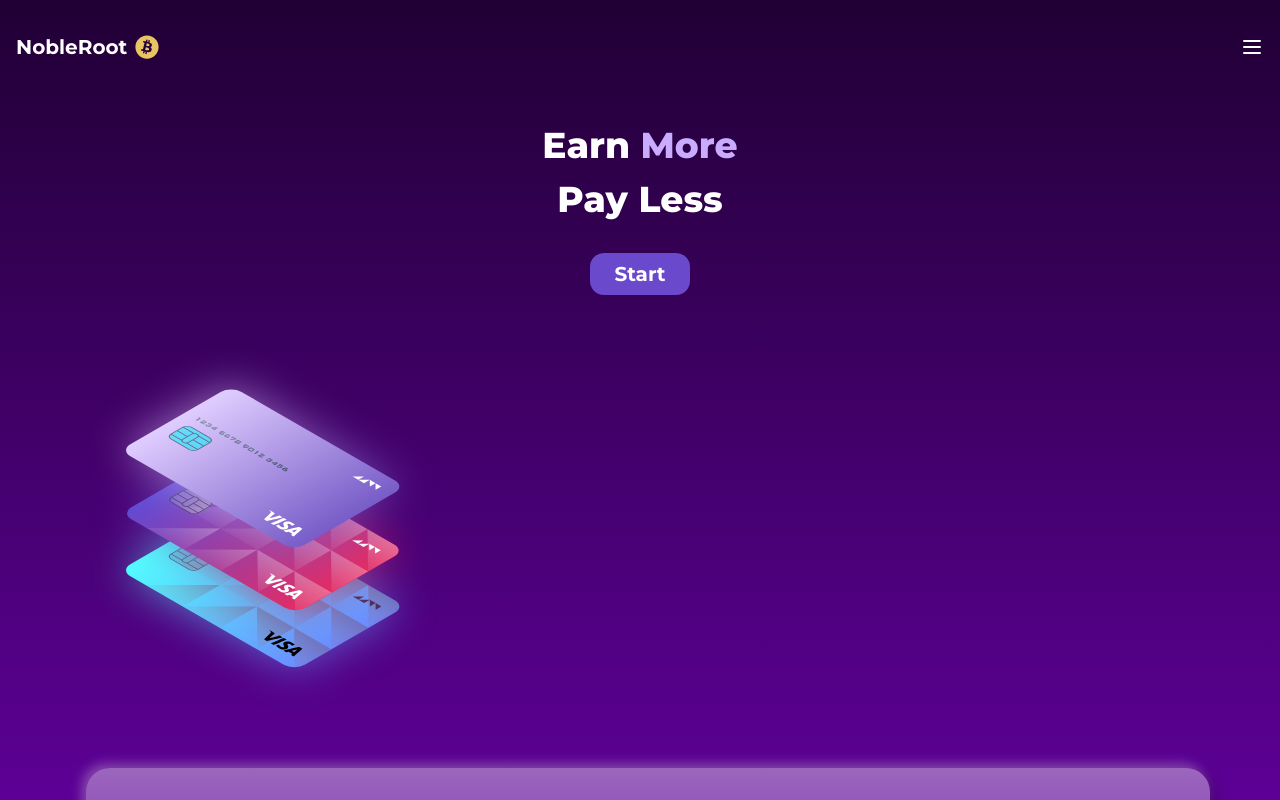
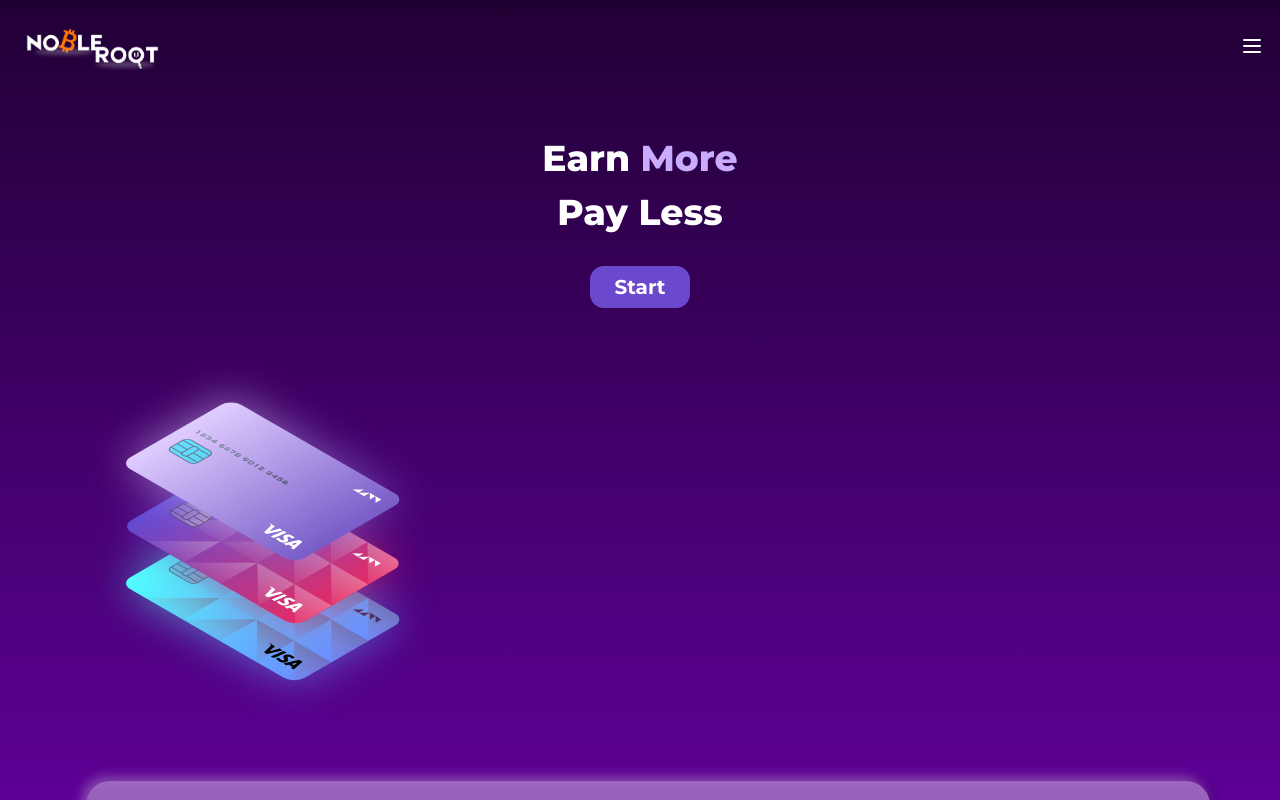
Before and after one commit to LuanVM1810/nobleroot, a React (Vite) app: page / in a window 1280 px wide. Built offline with nearby package versions, Linux system fonts and the light colour scheme.

Commit message:
add logo

```diff
--- a/src/App.tsx
+++ b/src/App.tsx
@@ -4,7 +4,7 @@ import Slogan from "./components/Slogan/Slogan";
 
 export default function App() {
   return (
-    <h1 className="font-montserrat overflowy-y-auto overflow-x-hidden text-white h-screen px-4 py-8 bg-gradient-to-b from-purple-900 to-purple-700">
+    <h1 className="font-montserrat overflowy-y-auto overflow-x-hidden text-white h-screen px-4 pt-4 pb-8 bg-gradient-to-b from-purple-900 to-purple-700">
       <NavBar />
       <Slogan />
       <Content />
--- a/src/components/NavBar/NavBar.tsx
+++ b/src/components/NavBar/NavBar.tsx
@@ -1,12 +1,13 @@
-import { FaBitcoin } from "react-icons/fa";
 import { HiOutlineMenu } from "react-icons/hi";
+import NobleRootLogo from "../../assets/NobleRoot (9).png";
 
 const NavBar = () => {
   return (
     <nav className="flex items-center">
       <div className="flex items-center">
-        <div className="text-20 font-bold mr-2">NobleRoot</div>
-        <FaBitcoin size={"24px"} color="#e9c463" className="cursor-pointer" />
+        {/* <div className="text-20 font-bold mr-2">NobleRoot</div>
+        <FaBitcoin size={"24px"} color="#e9c463" className="cursor-pointer" /> */}
+        <img src={NobleRootLogo} alt="" width={150} height={80} />
       </div>
       <ul className="ml-auto text-16 font-semibold ">
         <HiOutlineMenu size={"24px"} />
```
Also changed, not shown: src/assets/NobleRoot (9).png (added).
